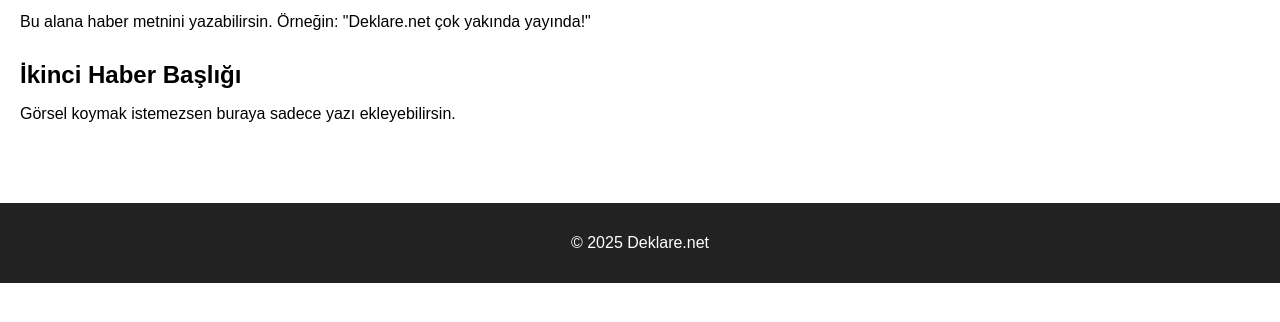
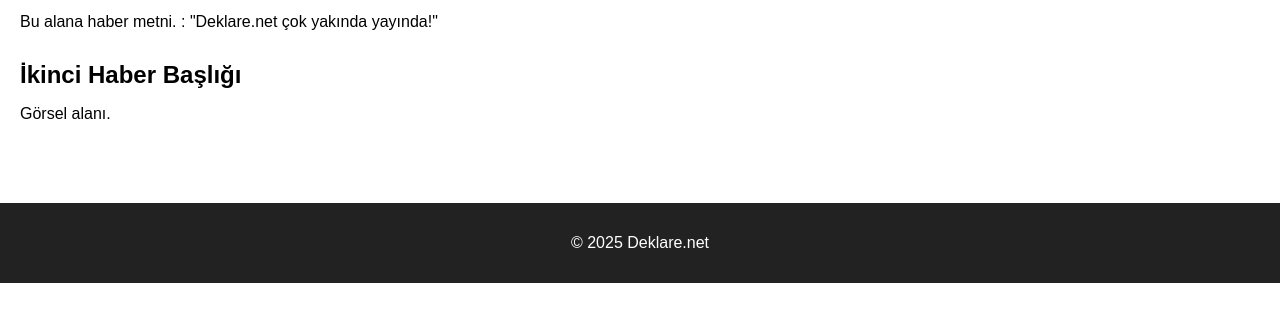
Before and after one commit to emireinstein-cyber/einsteinemir, a plain HTML site: page docs/index.html in a window 1280 px wide. Shown: the part 266-588 px from the top of the page. Drawn offline with Linux system fonts and the light colour scheme.

Commit message:
index.html

```diff
--- a/docs/index.html
+++ b/docs/index.html
@@ -70,13 +70,13 @@
     <div class="haber">
       <h2>İlk Haber Başlığı</h2>
       <img src="images/fotograf1.png" alt="Haber Görseli">
-      <p>Bu alana haber metnini yazabilirsin. Örneğin: "Deklare.net çok yakında yayında!"</p>
+      <p>Bu alana haber metni. : "Deklare.net çok yakında yayında!"</p>
     </div>
 
     <!-- Haber 2 -->
     <div class="haber">
       <h2>İkinci Haber Başlığı</h2>
-      <p>Görsel koymak istemezsen buraya sadece yazı ekleyebilirsin.</p>
+      <p>Görsel alanı.</p>
     </div>
   </main>
 
```
